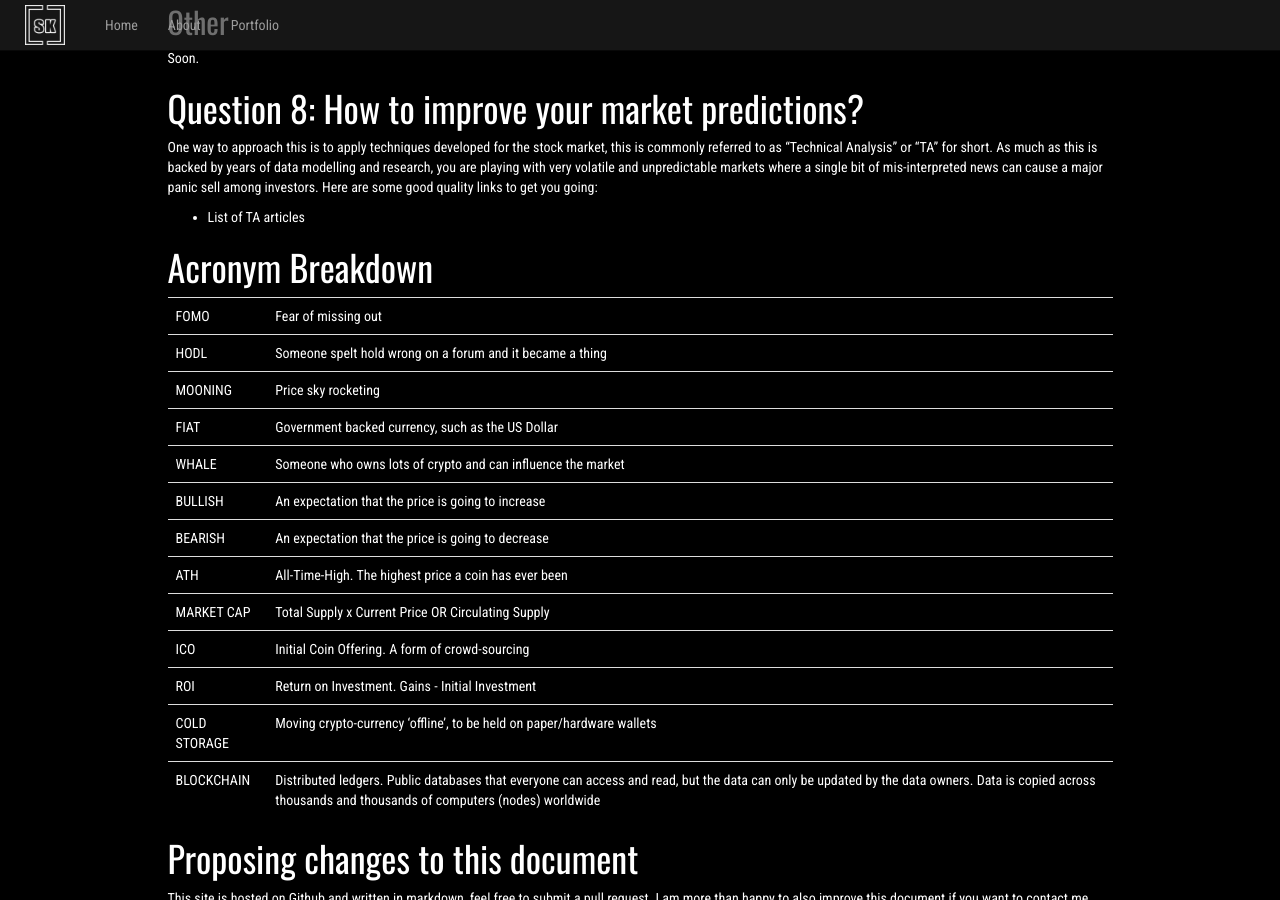
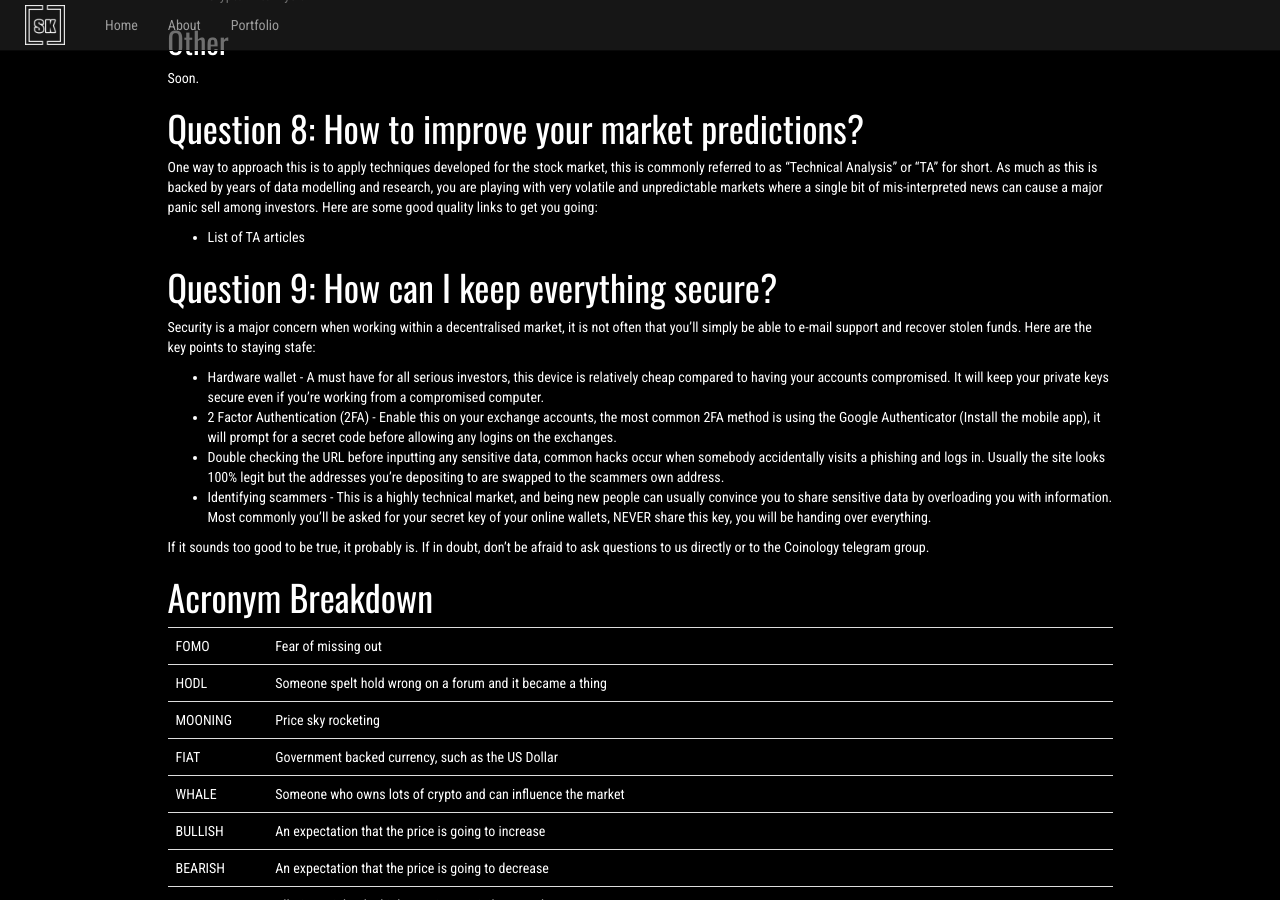
Before and after one commit to stevenkissack/stevokk.github.io, a Jekyll site: the page built from _pages/crypto-resources.md, in a window 1280 px wide and 900 px high, scrolled down 3417 px. Built offline with Jekyll 4.4.1, drawn with Linux system fonts in a browser that asks for light colours; some of the changed text lies outside the part shown.

Commit message:
added basic security tips

```diff
--- a/_pages/crypto-resources.md
+++ b/_pages/crypto-resources.md
@@ -144,6 +144,17 @@ One way to approach this is to apply techniques developed for the stock market,
 
 * List of TA articles
 
+# Question 9: How can I keep everything secure?
+
+Security is a major concern when working within a decentralised market, it is not often that you'll simply be able to e-mail support and recover stolen funds. Here are the key points to staying stafe:
+
+* Hardware wallet - A must have for all serious investors, this device is relatively cheap compared to having your accounts compromised. It will keep your private keys secure even if you're working from a compromised computer.
+* 2 Factor Authentication (2FA) - Enable this on your exchange accounts, the most common 2FA method is using the Google Authenticator (Install the mobile app), it will prompt for a secret code before allowing any logins on the exchanges.
+* Double checking the URL before inputting any sensitive data, common hacks occur when somebody accidentally visits a phishing and logs in. Usually the site looks 100% legit but the addresses you're depositing to are swapped to the scammers own address.
+* Identifying scammers - This is a highly technical market, and being new people can usually convince you to share sensitive data by overloading you with information. Most commonly you'll be asked for your secret key of your online wallets, NEVER share this key, you will be handing over everything.
+
+If it sounds too good to be true, it probably is. If in doubt, don't be afraid to ask questions to us directly or to the Coinology telegram group.
+
 # Acronym Breakdown
 
 | FOMO | Fear of missing out |
```
Also changed, not shown: other parts of _pages/crypto-resources.md (+1 -1 lines).
